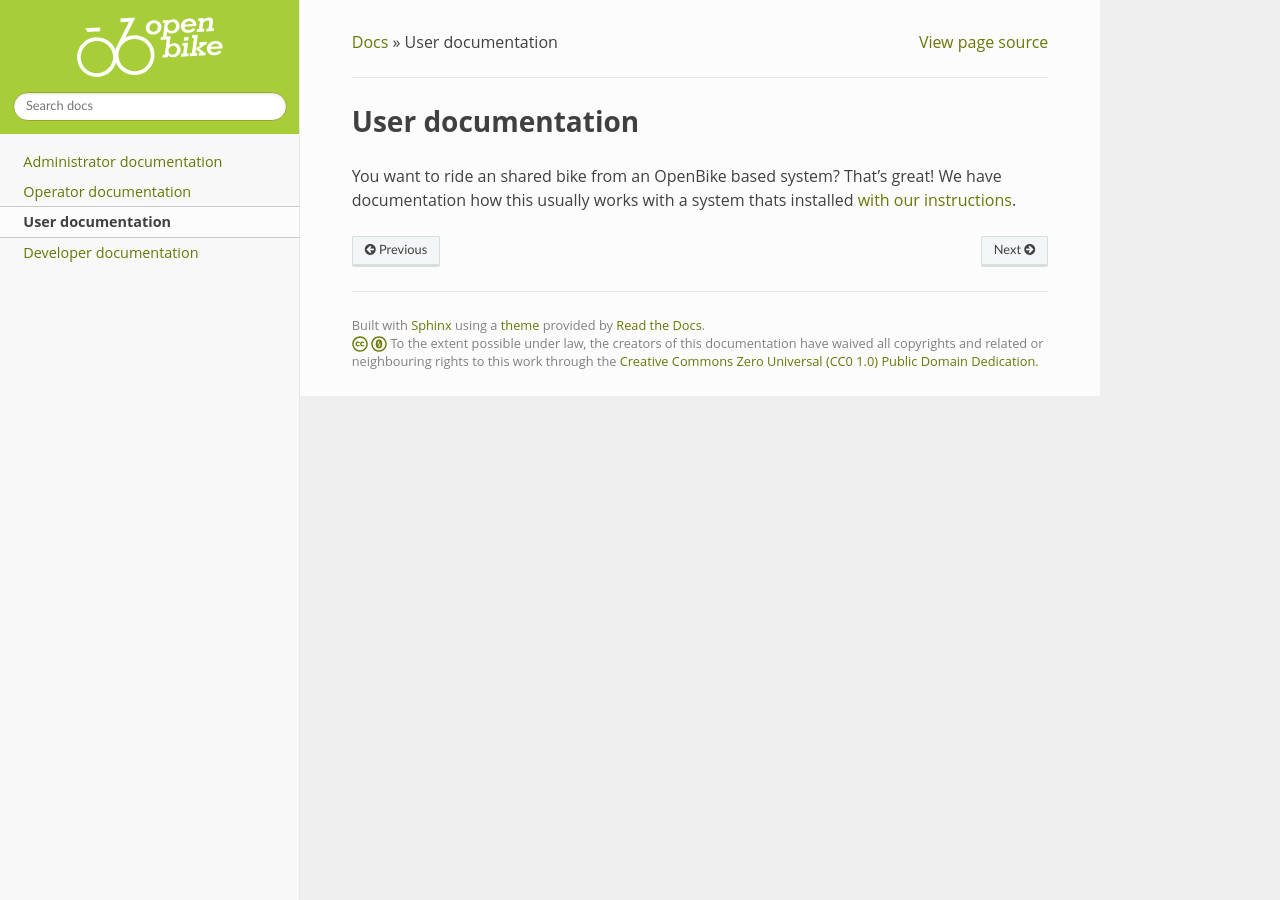
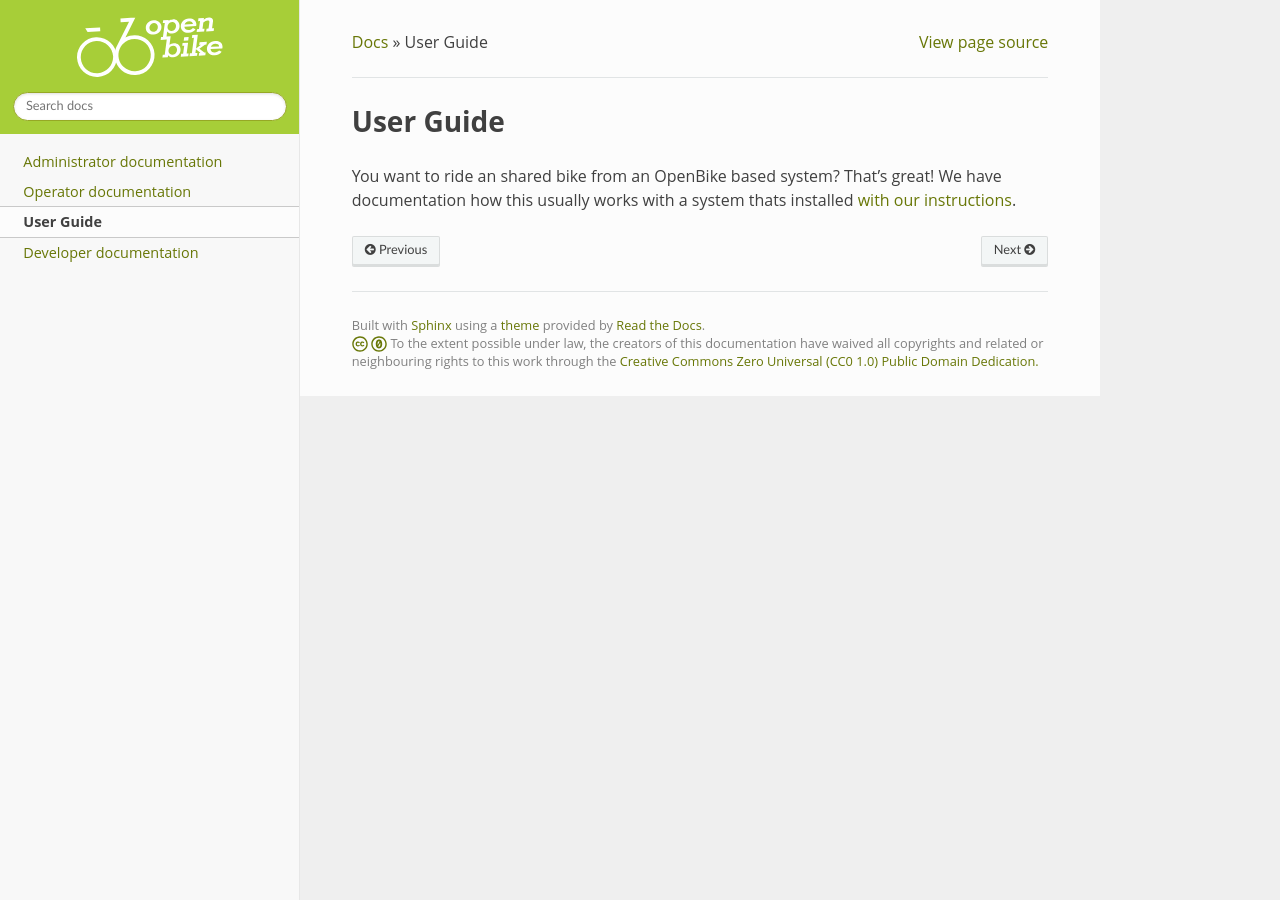
Before and after one commit to transportkollektiv/openbike, a Sphinx documentation site: the page built from docs/user/index.rst, in a window 1280 px wide. Built offline with Sphinx 7.4.7 and the Read the Docs theme 2.0.0, drawn with Linux system fonts in a browser that asks for light colours; pages that are not in the unit, such as notebooks, are missing from menus.

Commit message:
docs: shorten headings

```diff
--- a/docs/_templates/index.html
+++ b/docs/_templates/index.html
@@ -21,7 +21,7 @@
         <span class="fa fa-server fa-fw"></span>
         <div class="content">
             <div class="heading">
-                <strong>Administrator documentation</strong>
+                <strong>Administrator docs</strong>
             </div>
             <div class="text">
                 <p>
@@ -35,7 +35,7 @@
         <span class="fa fa-wrench fa-fw"></span>
         <div class="content">
             <div class="heading">
-                <strong>Operator documentation</strong>
+                <strong>Operator docs</strong>
             </div>
             <div class="text">
                 <p>
@@ -49,7 +49,7 @@
         <span class="fa fa-bicycle fa-fw"></span>
         <div class="content">
             <div class="heading">
-                <strong>User documentation</strong>
+                <strong>User Guide</strong>
             </div>
             <div class="text">
                 <p>
--- a/docs/user/index.rst
+++ b/docs/user/index.rst
@@ -1,6 +1,6 @@
 .. _`user-index`:
 
-User documentation
+User Guide
 ===========================
 
 You want to ride an shared bike from an OpenBike based system? That’s great!
```
